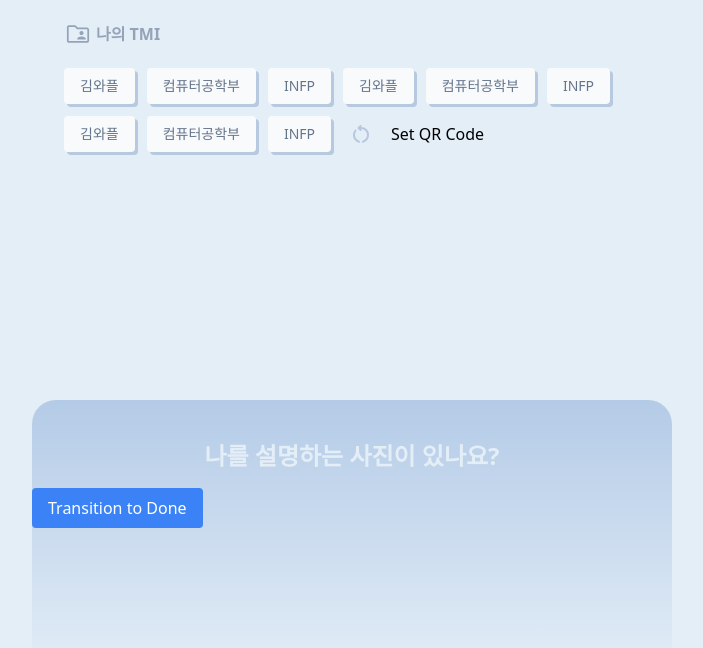
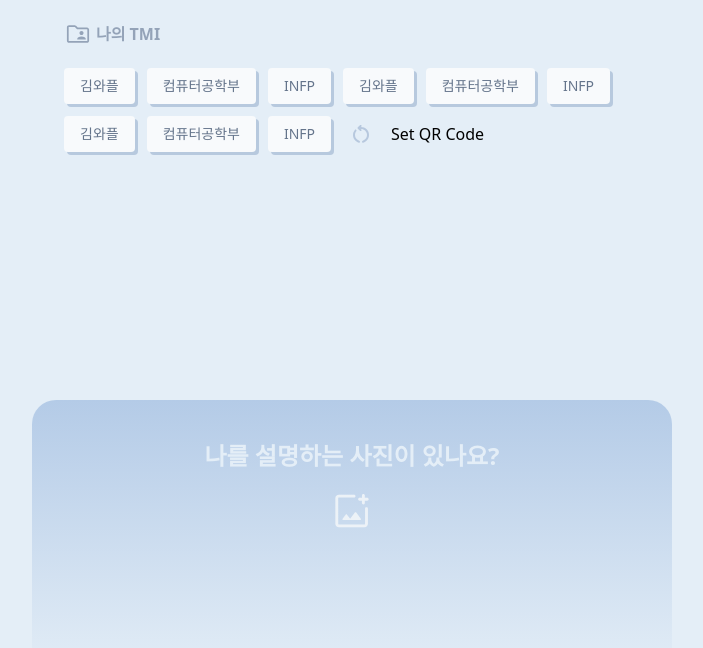
Before and after one commit to shp7724/icebreaker-web, a React (Vite) app: page /mypage in a window 1280 px wide. Shown: the top 648 px of the page, without its empty margins (288-991 px from the left). Built offline with nearby package versions, Linux system fonts and the light colour scheme.

Commit message:
Add photo picker input

```diff
--- /dev/null
+++ b/src/pages/mypage/ImageUploadButton.jsx
@@ -0,0 +1,45 @@
+import { useRef } from 'react';
+import addPhotoIcon from "../../../static/add_photo.svg";
+import PropTypes from 'prop-types';
+import classNames from 'classnames';
+
+const ImageUploadButton = ({ onImagesSelected, imgClassName }) => {
+    const fileInputRef = useRef();
+
+    const handleImageClick = () => {
+        fileInputRef.current.click();
+    };
+
+    const handleImageChange = (event) => {
+        if (event.target.files && event.target.files.length > 0) {
+            onImagesSelected(Array.from(event.target.files));
+        }
+    };
+
+    return (
+        <div>
+            <img
+                src={addPhotoIcon}
+                alt="Upload"
+                onClick={handleImageClick}
+                className={classNames(imgClassName, 'active:scale-90 transition-transform cursor-pointer')}
+            />
+            <input
+                type="file"
+                accept="image/*"
+                className='hidden'
+                multiple
+                onChange={handleImageChange}
+                ref={fileInputRef}
+            />
+        </div>
+    );
+};
+
+
+ImageUploadButton.propTypes = {
+    onImagesSelected: PropTypes.func.isRequired,
+    imgClassName: PropTypes.string,
+};
+
+export default ImageUploadButton;
--- a/src/pages/mypage/PhotosBottomSheet.jsx
+++ b/src/pages/mypage/PhotosBottomSheet.jsx
@@ -1,11 +1,15 @@
 import { motion, useAnimation } from "framer-motion";
-import { useEffect, useState, forwardRef } from "react";
+import { useEffect, useState, forwardRef, useCallback } from "react";
 import classNames from "classnames";
 import PropTypes from "prop-types";
+import addPhotoIcon from "../../../static/add_photo.svg";
+
+import ImageUploadButton from "./ImageUploadButton";
 
 const PhotosBottomSheet = forwardRef(function PhotosBottomSheet({ badgesRef }, ref) {
     const controls = useAnimation();
     const [isDone, setIsDone] = useState(false);
+    const [selectedImages, setSelectedImages] = useState([]);
 
     const variants = {
         hidden: { y: '100%', opacity: 0 },
@@ -13,20 +17,27 @@ const PhotosBottomSheet = forwardRef(function PhotosBottomSheet({ badgesRef }, r
         done: () => ({ y: calculateDeltaYForDone(), borderRadius: '0' })
     };
 
+    const transitionToDone = useCallback(async () => {
+        await controls.start('done');
+        setIsDone(true);
+    }, [controls]);
+
+    useEffect(() => {
+        if (selectedImages.length > 0) {
+            transitionToDone();
+        }
+    }, [selectedImages, controls, transitionToDone]);
+
     useEffect(() => {
         controls.start('visible');
     }, [controls]);
+
 
     const calculateDeltaYForDone = () => {
         const sheetRect = ref.current.getBoundingClientRect();
         const badgesRect = badgesRef.current.getBoundingClientRect();
         return badgesRect.bottom - sheetRect.top;
     }
-
-    const transitionToDone = async () => {
-        await controls.start('done');
-        setIsDone(true);
-    };
 
     return (
         <>
@@ -47,16 +58,41 @@ const PhotosBottomSheet = forwardRef(function PhotosBottomSheet({ badgesRef }, r
                 }
             >
                 <div>
-                    <div className="flex justify-center">
-                        <div
-                            className="text-background-primary text-2xl font-semibold mt-10">
-                            나를 설명하는 사진이 있나요?
+                    {selectedImages.length == 0 && (
+                        <div className="flex flex-col justify-center items-center">
+                            <div
+                                className="text-background-primary text-2xl font-semibold mt-10 mb-4">
+                                나를 설명하는 사진이 있나요?
+                            </div>
+                            <ImageUploadButton onImagesSelected={setSelectedImages} imgClassName='opacity-90' />
                         </div>
-                    </div>
+                    )}
+                    {
+                        selectedImages.length > 0 && (
+                            <div className="py-10 px-6 ">
+                                <div className="relative">
+                                    <div className="flex overflow-x-auto space-x-4">
+                                        {selectedImages.map((photo, index) => (
+                                            <img
+                                                key={index}
+                                                src={URL.createObjectURL(photo)}
+                                                className="h-32 w-32 object-cover rounded-lg"
+                                            />
+                                        ))}
+                                    </div>
+                                    {/* <div className="absolute -right-[1px] w-16 -top-[1px] -bottom-[1px] bg-gradient-to-l from-[#C3D7EC] to-transparent">
+                                    </div> */}
+                                    <div className="absolute -top-2 -right-2">
+                                        <ImageUploadButton onImagesSelected={(moreFiles) => {
+                                            setSelectedImages([...selectedImages, ...moreFiles]);
+                                        }} imgClassName="h-8 bg-[#C9D9E9] p-1 rounded-full" />
+                                    </div>
+                                </div>
+                            </div>
+                        )
+                    }
+
                 </div>
-                <button onClick={transitionToDone} className="mt-4 px-4 py-2 bg-blue-500 text-white rounded">
-                    Transition to Done
-                </button>
             </motion.div>
         </>
     );
@@ -66,4 +102,7 @@ PhotosBottomSheet.propTypes = {
     badgesRef: PropTypes.shape({ current: PropTypes.instanceOf(Element) }).isRequired
 };
 
+
+
+
 export default PhotosBottomSheet;
```
Also changed, not shown: static/add_photo.svg (added).
